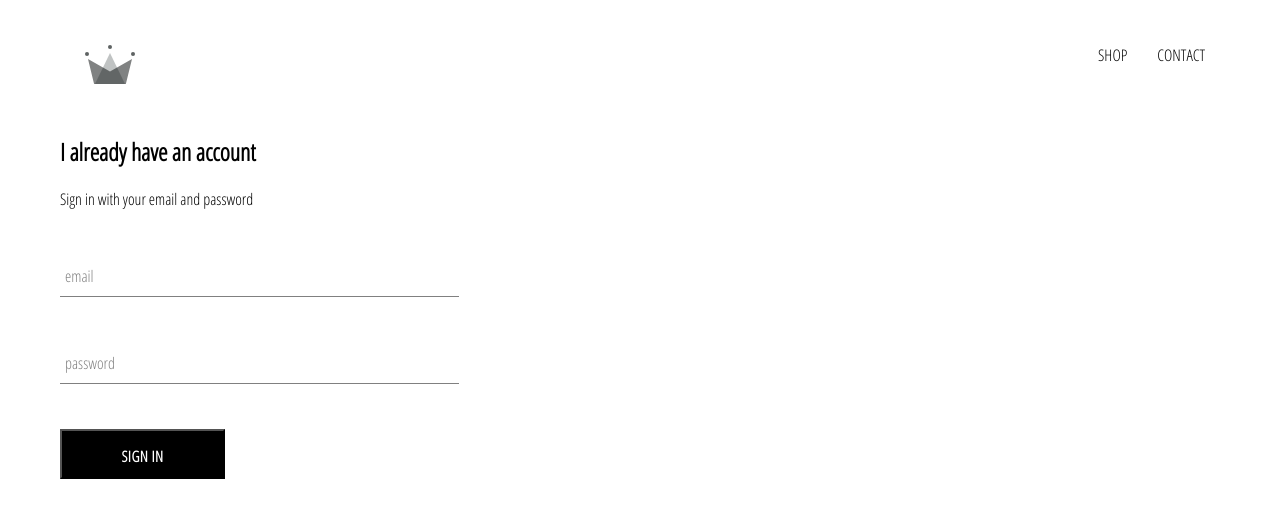
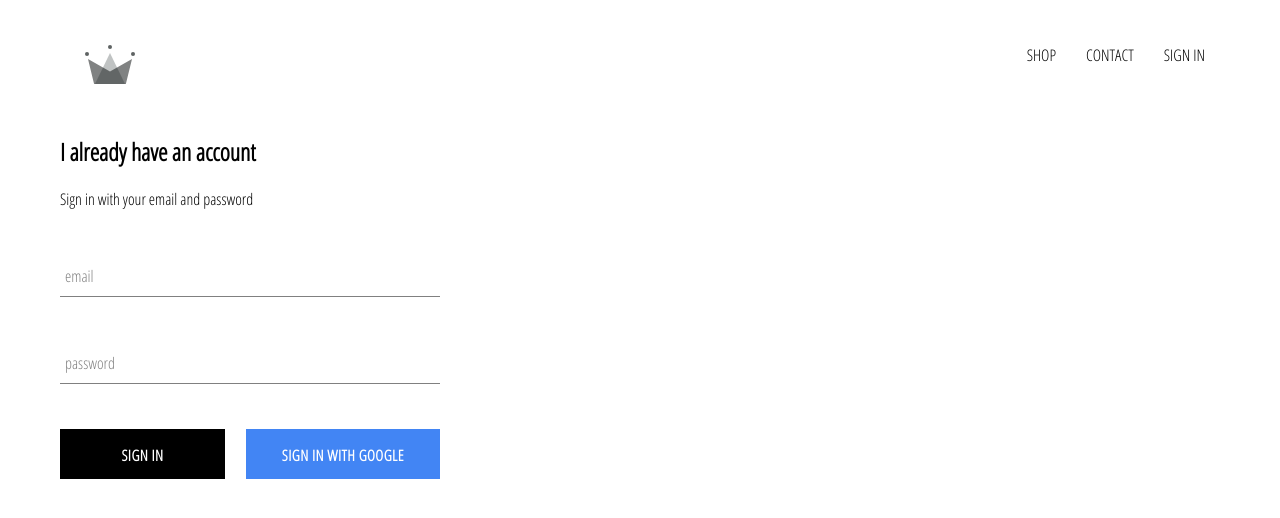
Before and after one commit to psarakism/crwn-clothing, a React (Create React App) app: page /signin in a window 1280 px wide. Shown: the top 518 px of the page. Built offline with nearby package versions, Linux system fonts and the light colour scheme; no server answers.

Commit message:
Integrate firebase into application , create sign in page and sign in with google

```diff
--- a/package.json
+++ b/package.json
@@ -6,6 +6,7 @@
     "@testing-library/jest-dom": "^5.11.4",
     "@testing-library/react": "^11.1.0",
     "@testing-library/user-event": "^12.1.10",
+    "firebase": "^8.4.1",
     "node-sass": "^5.0.0",
     "react": "^17.0.1",
     "react-dom": "^17.0.1",
--- a/src/App.css
+++ b/src/App.css
@@ -7,3 +7,7 @@
     text-decoration: none;
     color: black;
 }
+
+* {
+    box-sizing: border-box;
+}
--- a/src/App.js
+++ b/src/App.js
@@ -1,24 +1,48 @@
 import React from 'react';
-import { Route , Switch } from 'react-router-dom'
+import { Route, Switch } from 'react-router-dom'
 import './App.css';
 
 import HomePage from './pages/homepage/homepage.component';
 import ShopPage from './pages/shop/shop.component';
 import Header from './components/header/header.component';
 import SignInAndSignUpPage from './pages/sign-in-and-sign-up/sign-in-and-sign-up.component';
+import { auth } from './firebase/firebase.utils';
 
-function App() {
+class App extends React.Component {
+  constructor() {
+    super()
+
+    this.state = {
+      currentUser: null
+    }
+  }
+
+  unsubscribeFromAuth = null
+
+  componentDidMount() {
+    this.unsubscribeFromAuth = auth.onAuthStateChanged(user => {
+      this.setState({ currentUser:user });
+      console.log(user);
+    })
+  }
+
+  componentWillUnmount () {
+    this.unsubscribeFromAuth();
+  }
+
+  render() {
     return (
       <div>
-      <Header />
+        <Header currentUser={this.state.currentUser} />
         <Switch>
-        <Route exact path="/" component={HomePage}/>
-        <Route path="/shop" component={ShopPage}/>
-        <Route path="/signin" component={SignInAndSignUpPage}/>
+          <Route exact path="/" component={HomePage} />
+          <Route path="/shop" component={ShopPage} />
+          <Route path="/signin" component={SignInAndSignUpPage} />
         </Switch>
 
       </div>
     );
   }
+}
 
 export default App;
--- a/src/components/custom-button/custom-button.component.jsx
+++ b/src/components/custom-button/custom-button.component.jsx
@@ -1,8 +1,8 @@
 import React from 'react';
 import './custom-button.styles.scss';
 
-const CustomButton = ({children, ...otherProps}) => (
-    <button className='custom-button' {...otherProps}>
+const CustomButton = ({children, isGoogleSignIn, ...otherProps}) => (
+    <button className={`${isGoogleSignIn ? 'google-sign-in' : ''} custom-button`} {...otherProps} >
         {children}
     </button>
 )
--- a/src/components/custom-button/custom-button.styles.scss
+++ b/src/components/custom-button/custom-button.styles.scss
@@ -12,10 +12,23 @@
     font-family: "Open Sans Condensed";
     font-weight: bolder;
     cursor: pointer;
+    border: 1px solid black;
 
     &:hover {
         background-color: white;
         color: black;
         border: 1px solid black;
     }
+
+    &.google-sign-in {
+        background-color: #4285f4;
+        border: 1px solid #4285f4;
+        color: white;
+
+       &:hover {
+            background-color: white;
+             color: #357ae8;
+
+       }
+    }
 }
--- a/src/components/header/header.component.jsx
+++ b/src/components/header/header.component.jsx
@@ -2,9 +2,9 @@
 import './header.styles.scss';
 import  { Link } from 'react-router-dom';
 import  { ReactComponent as Logo } from '../../assets/crown.svg';
+import { auth } from '../../firebase/firebase.utils';
 
-
-const Header = () => (
+const Header = ({ currentUser}) => (
     <div className='header'>
         <Link className='logo-container' to="/">
             <Logo className='logo' />
@@ -12,6 +12,12 @@
         <div className='options'>
             <Link className='option' to='/shop'>SHOP</Link>
             <Link className='option' to='/shop'>CONTACT</Link>
+            {
+                currentUser ?
+                <div className='option' onClick={() => auth.signOut()}>SIGN OUT</div>
+                :
+                <Link className='option' to='/signin'>SIGN IN</Link>
+            }
         </div>
     </div>
 )
--- a/src/components/header/header.styles.scss
+++ b/src/components/header/header.styles.scss
@@ -22,5 +22,6 @@
 
     .option {
         padding: 10px 15px;
+        cursor: pointer;
     }
 }
--- a/src/components/sign-in/sign-in.component.jsx
+++ b/src/components/sign-in/sign-in.component.jsx
@@ -2,6 +2,7 @@
 import './sign-in.styles.scss';
 import FormInput from '../../components/form-input/form-input.component';
 import CustomButton from '../../components/custom-button/custom-button.component';
+import  { signInWithGoogle } from '../../firebase/firebase.utils';
 
 class SignIn extends React.Component {
     constructor(props) {
@@ -34,7 +35,11 @@
                 <form onSubmit={ this.handleSubmit } action="#">
                     <FormInput name="email" type="email" value={this.state.email} handleChange={this.handleChange} label="email" required />
                     <FormInput name="password" type="password" value={this.state.password} handleChange={this.handleChange} label="password" required />
+                   <div className='buttons'>
                     <CustomButton type="submit"> Sign in </CustomButton>
+                    <CustomButton onClick={signInWithGoogle} isGoogleSignIn> Sign in with Google </CustomButton>
+                   </div>
+
                 </form>
             </div>
         );
--- a/src/components/sign-in/sign-in.styles.scss
+++ b/src/components/sign-in/sign-in.styles.scss
@@ -1,9 +1,14 @@
 .sign-in {
-    width: 30vw;
+    width: 380px;
     display: flex;
     flex-direction:column ;
 
     .title {
         margin: 10px 0;;
     }
+
+    .buttons {
+        display: flex;
+        justify-content: space-between;
+    }
 }
--- /dev/null
+++ b/src/firebase/firebase.utils.js
@@ -0,0 +1,25 @@
+import firebase from 'firebase/app';
+import 'firebase/firestore';
+import 'firebase/auth';
+
+
+const config = {
+    apiKey: "AIzaSyCs4Ovk5G5EEDCwXPLGPjF9_tEyq24X1mU",
+    authDomain: "cwrn-db-d7bac.firebaseapp.com",
+    projectId: "cwrn-db-d7bac",
+    storageBucket: "cwrn-db-d7bac.appspot.com",
+    messagingSenderId: "562406306598",
+    appId: "1:562406306598:web:aff95030bd6fb20f6b87e7",
+    measurementId: "G-FZ5HWJVXEK"
+  }
+
+  firebase.initializeApp(config);
+
+  export const auth = firebase.auth();
+  export const firestore = firebase.firestore();
+
+  const provider = new firebase.auth.GoogleAuthProvider();
+  provider.setCustomParameters({ prompt: 'select_account' });
+  export const signInWithGoogle = () => auth.signInWithPopup(provider)
+
+  export default firebase;
```
Also changed, not shown: 1 other file (tests, documents, lock files or other folders). Lines whose indentation alone changed are shown as unchanged.
